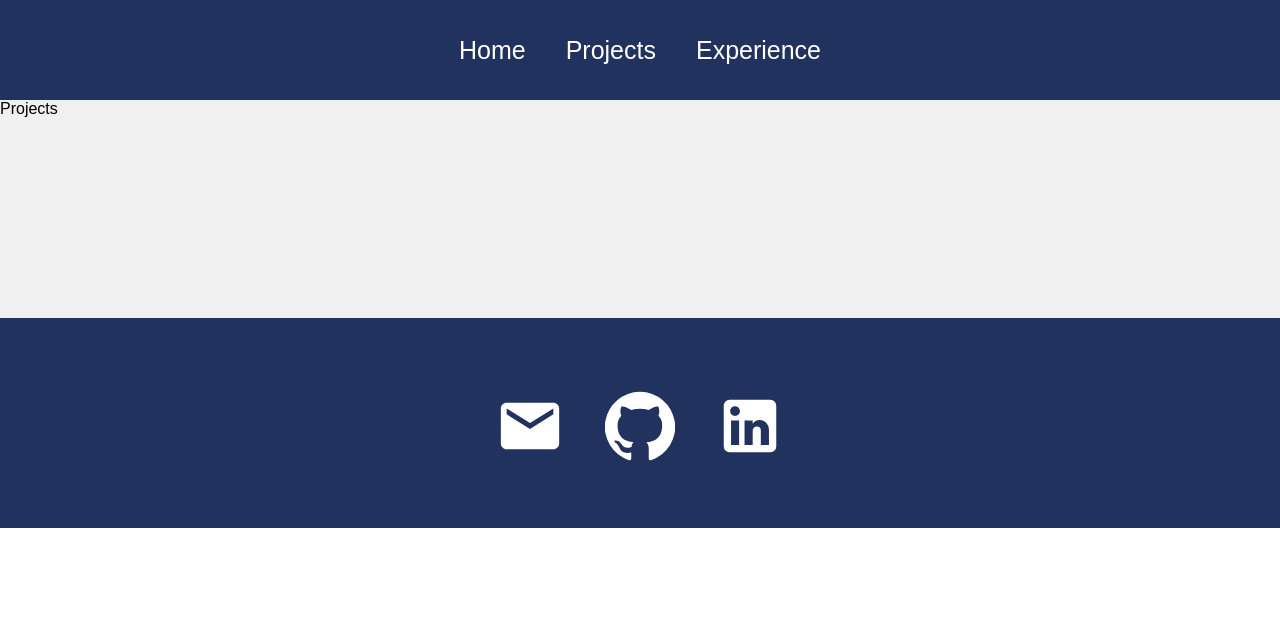
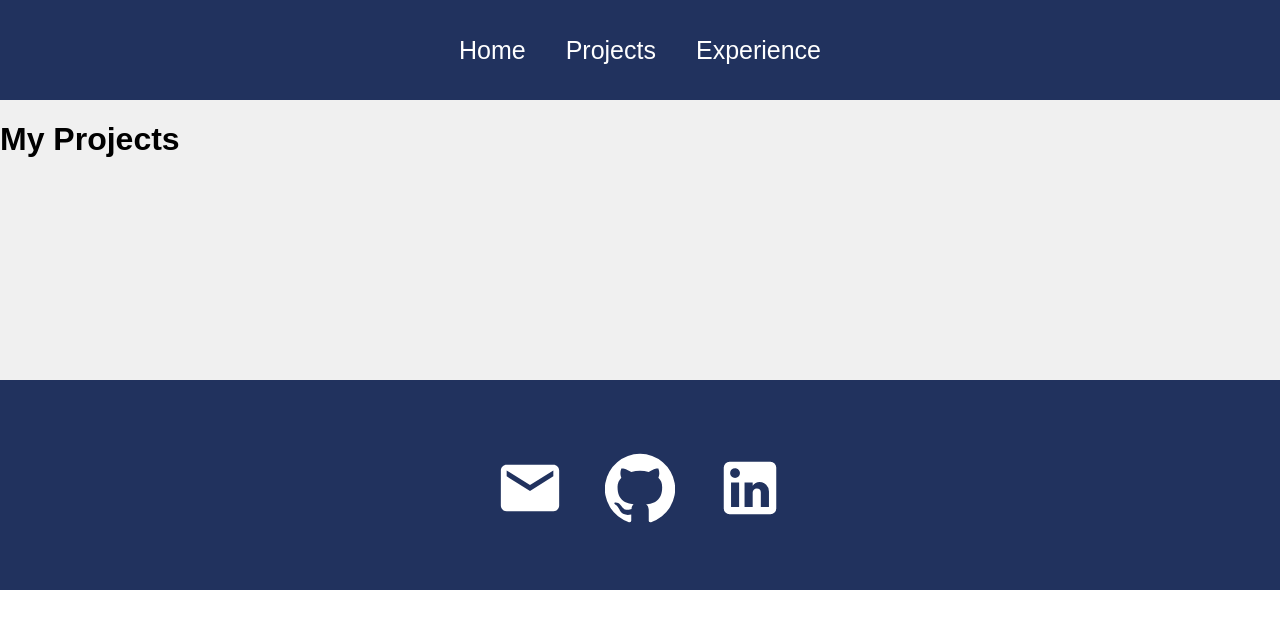
Before and after one commit to BlueberryPwn/blueberrypwn.github.io, a React (Create React App) app: page /projects in a window 1280 px wide. Shown: the top 628 px of the page. Built offline with nearby package versions, Linux system fonts and the light colour scheme; grey boxes are pictures that could not be loaded.

Commit message:
created projectitem component & added base structure to projects page

```diff
--- /dev/null
+++ b/src/components/ProjectItem.js
@@ -0,0 +1,12 @@
+import React from "react";
+
+function ProjectItem({ image, name }) {
+  return (
+    <div className="projectItem">
+      <div style={{ backgroundImage: `url(${image})` }} className="bgImage" />
+      <h1> {name} </h1>
+    </div>
+  );
+}
+
+export default ProjectItem;
--- a/src/pages/Projects.js
+++ b/src/pages/Projects.js
@@ -1,7 +1,16 @@
 import React from "react";
+import ProjectItem from "../components/ProjectItem";
 
 function Projects() {
-  return <div>Projects</div>;
+  return (
+    <div className="projects">
+      <h1>My Projects</h1>
+      <div className="projectList">
+        <ProjectItem />
+        <ProjectItem />
+      </div>
+    </div>
+  );
 }
 
 export default Projects;
```
